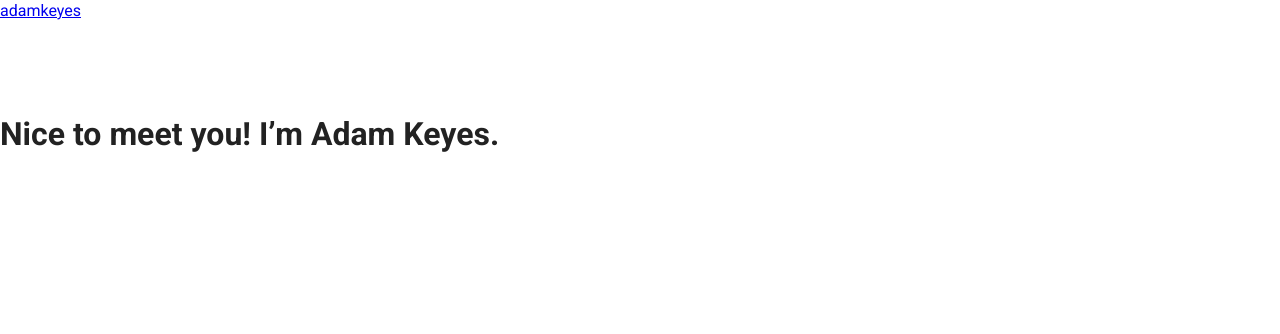
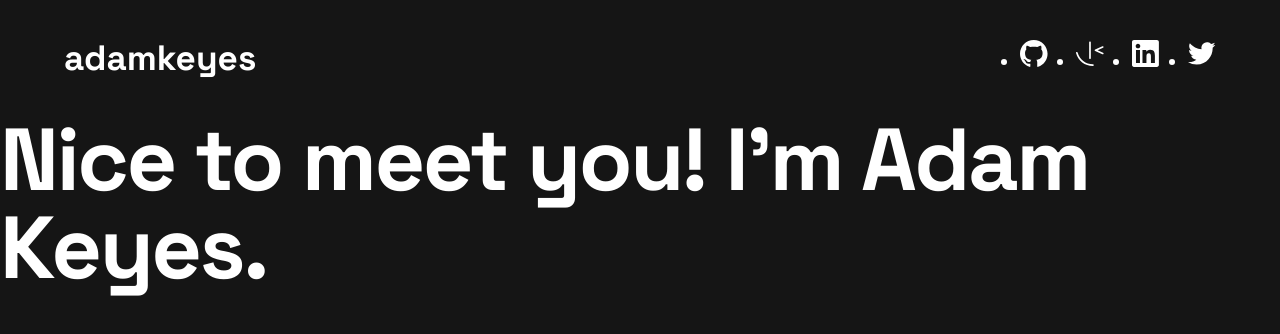
Before and after one commit to ASCiiLex/AdamKeyes_CSS4, a website built with Vite: page index.html in a window 1280 px wide. Built offline with nearby package versions, Linux system fonts and the light colour scheme.

Commit message:
Arreglando desajuste base proyecto

```diff
--- a/index.html
+++ b/index.html
@@ -5,7 +5,6 @@
   <meta charset="utf-8">
   <meta name="viewport" content="width=device-width, initial-scale=1">
   <title>AdamKeyes-Site</title>
-  <link rel="stylesheet" href="css/style.css">
   <meta name="description" content="">
 
   <meta property="og:title" content="">
@@ -20,7 +19,8 @@
   <link rel="manifest" href="site.webmanifest">
   <meta name="theme-color" content="#fafafa">
 
-  <link rel="stylesheet" href="/scss/main.scss">
+  <script type="module" src="/main.js"></script>
+
   <style>
     @import url('https://fonts.googleapis.com/css2?family=Space+Grotesk:wght@300..700&display=swap');
   </style>
--- /dev/null
+++ b/main.js
@@ -0,0 +1 @@
+import './sass/main.scss';
--- a/package.json
+++ b/package.json
@@ -3,7 +3,9 @@
   "version": "0.0.1",
   "description": "",
   "private": true,
-  "keywords": [""],
+  "keywords": [
+    ""
+  ],
   "license": "",
   "author": "",
   "scripts": {
@@ -16,6 +18,7 @@
   "devDependencies": {
     "copy-webpack-plugin": "^11.0.0",
     "html-webpack-plugin": "^5.5.3",
+    "sass-embedded": "^1.97.3",
     "vite": "^7.3.1",
     "webpack": "^5.88.2",
     "webpack-cli": "^5.1.4",
--- a/sass/main.scss
+++ b/sass/main.scss
@@ -1,23 +1,7 @@
-// 1. Settings (variables, funciones, mixins globales)
-@import 'settings';
-
-// 2. Abstracts (mixins, funciones, helpers)
 @import './abstracts/abstracts';
-
-// 3. Vendors (reset, normalice, librerías externas)
 @import './vendors/vendors';
-
-// 4. Base (estilos base del proyecto)
 @import './base/base';
-
-// 5. Layout (estructura general)
 @import './layout/layout';
-
-// 6. Components (botones, tarjetas, etc.)
 @import './components/components';
-
-// 7. Pages (estilos específicos de páginas)
 @import './pages/pages';
-
-// 8. Themes (modos claro/oscuro, variaciones)
 @import './themes/themes';
--- a/sass/themes/_default.scss
+++ b/sass/themes/_default.scss
@@ -1,5 +1,6 @@
 html * {
-    font-family: $roboto-font;
+   font-family: $font-primary;
+
 }
 
 body {
--- a/vite.config.js
+++ b/vite.config.js
@@ -8,7 +8,7 @@ export default defineConfig({
   css: {
     preprocessorOptions: {
       scss: {
-        additionalData: `@import "sass/_settings.scss";`
+        additionalData: ""
       }
     }
   },
```
Also changed, not shown: css/style.css (deleted), 2 other files.
